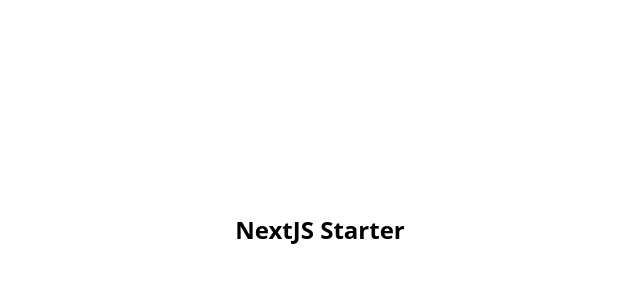
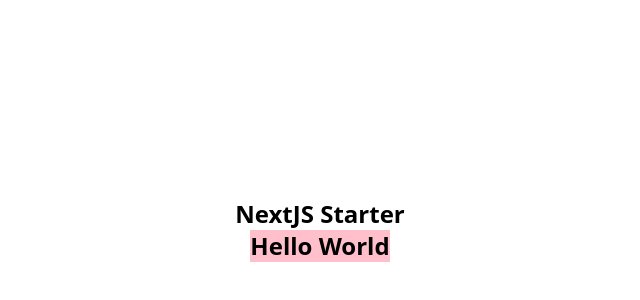
Before and after one commit to azwaabrasid/nextjs-starter, a Next.js app: page / in a window 1280 px wide. Shown: the part 170-470 px from the top of the page, without its empty margins (320-960 px from the left). Built offline with nearby package versions, Linux system fonts and the light colour scheme.

Commit message:
chore: update packages and import order lint setup

```diff
--- /dev/null
+++ b/src/components/HelloWorld/index.module.scss
@@ -0,0 +1,3 @@
+.container {
+  background-color: pink;
+}
--- a/src/components/HelloWorld.tsx
+++ b/src/components/HelloWorld/index.tsx
@@ -1,7 +1,9 @@
 import React from 'react';
 
+import style from './index.module.scss';
+
 export const HelloWorld = () => (
-  <div className="flex flex-col items-center gap-4">
+  <div className={`flex flex-col items-center gap-4 ${style.container}`}>
     <h1 className="text-2xl font-bold">Hello World</h1>
   </div>
 );
--- a/src/pages/_app.tsx
+++ b/src/pages/_app.tsx
@@ -1,6 +1,7 @@
 import React from 'react';
 import Head from 'next/head';
-import { AppProps } from 'next/app';
+
+import type { AppProps } from 'next/app';
 
 import 'styles/globals.scss';
 
--- a/src/pages/index.tsx
+++ b/src/pages/index.tsx
@@ -1,10 +1,14 @@
 import React from 'react';
+
+import { HelloWorld } from 'components/HelloWorld';
+
 import type { NextPage } from 'next';
 
 const Page: NextPage = () => (
   <div className="page">
     <main className="flex w-full flex-1 flex-col items-center justify-center p-20 text-center">
       <h1 className="text-2xl font-bold">NextJS Starter</h1>
+      <HelloWorld />
     </main>
   </div>
 );
```
Also changed, not shown: package.json (+18 -18 lines), .eslintrc.js, 2 other files (tests, documents, lock files or other folders).
